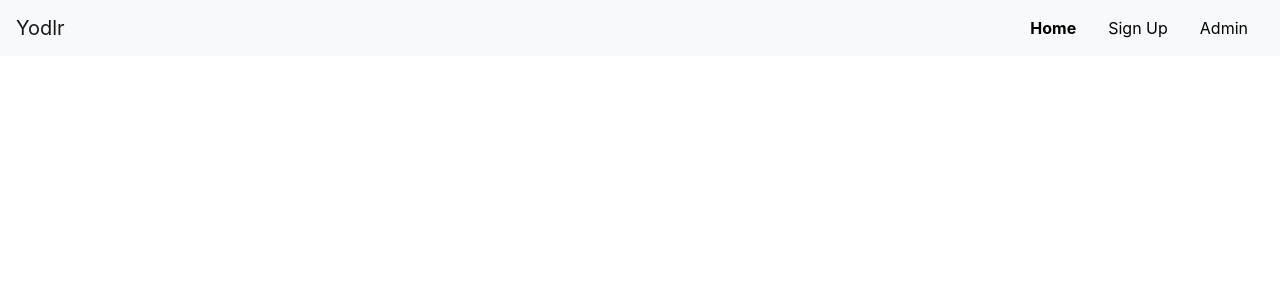
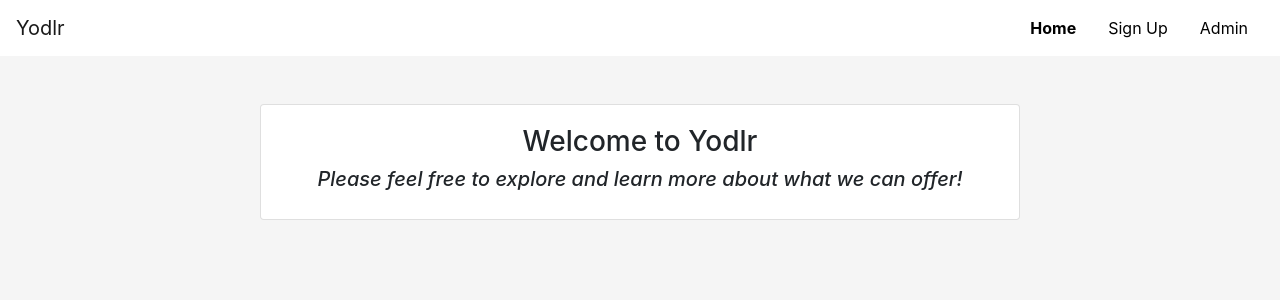
Before and after one commit to rithmschool/yodlr-take-home, a React (Create React App) app in the folder frontend/: page / in a window 1280 px wide. Shown: the top 300 px of the page. Built offline with nearby package versions, Linux system fonts and the light colour scheme; no server answers.

Commit message:
Add Home; fix body background-color.

```diff
--- a/frontend/src/App.js
+++ b/frontend/src/App.js
@@ -3,6 +3,8 @@ import './App.css';
 import { useDispatch } from 'react-redux';
 import { loadUsers } from './reducer/action';
 import Nav from './Nav';
+import Routes from './Routes';
+
 
 function App() {
   const dispatch = useDispatch();
@@ -14,6 +16,9 @@ function App() {
   return (
     <div className="App">
       <Nav />
+      <div className="container">
+        <Routes />
+      </div>
     </div>
   );
 }
--- /dev/null
+++ b/frontend/src/Home.js
@@ -0,0 +1,16 @@
+import React from 'react';
+
+
+const Home = () => (
+  <div className="row justify-content-center mt-5">
+    <div className="card col-sm-8">
+      <div className="card-body">
+        <h3>Welcome to Yodlr</h3>
+        <h5><i>Please feel free to explore and learn more about what we can offer!</i></h5>
+      </div>
+    </div>
+  </div>
+)
+
+
+export default Home;
--- a/frontend/src/Nav.js
+++ b/frontend/src/Nav.js
@@ -6,13 +6,13 @@ import './Nav.css';
 const Nav = () => {
 
   return (
-    <nav className="Nav navbar navbar-light bg-light">
+    <nav className="Nav navbar navbar-light bg-white">
       <span className="navbar-brand">Yodlr</span>
-      <div>
+      <span>
         <NavLink exact to="/">Home</NavLink>
         <NavLink exact to="/signup">Sign Up</NavLink>
         <NavLink exact to="/admin">Admin</NavLink>
-      </div>
+      </span>
     </nav>
   )
 }
--- /dev/null
+++ b/frontend/src/Routes.js
@@ -0,0 +1,21 @@
+import React from 'react';
+import { Redirect, Route, Switch } from 'react-router-dom';
+import Home from './Home';
+
+const Routes = () => (
+  <Switch>
+    <Route exact path="/admin">
+      <p>list of users</p>
+    </Route>
+    <Route exact path="/signup">
+      <p>signup form</p>
+    </Route>
+    <Route exact path="/">
+      <Home />
+    </Route>
+    <Redirect to="/" />
+  </Switch>
+)
+
+
+export default Routes;
--- a/frontend/src/index.css
+++ b/frontend/src/index.css
@@ -5,6 +5,7 @@ body {
     sans-serif;
   -webkit-font-smoothing: antialiased;
   -moz-osx-font-smoothing: grayscale;
+  background-color: #f5f5f5;
 }
 
 code {
--- a/frontend/src/index.js
+++ b/frontend/src/index.js
@@ -5,11 +5,11 @@ import { BrowserRouter } from 'react-router-dom';
 import { applyMiddleware, compose, createStore } from 'redux';
 import thunk from 'redux-thunk';
 import App from './App';
+import "bootstrap/dist/css/bootstrap.min.css";
 import './index.css';
 import rootReducer from './reducer/rootReducer';
 import * as serviceWorker from './serviceWorker';
 
-import "bootstrap/dist/css/bootstrap.min.css";
 
 
 const store = createStore(
```
